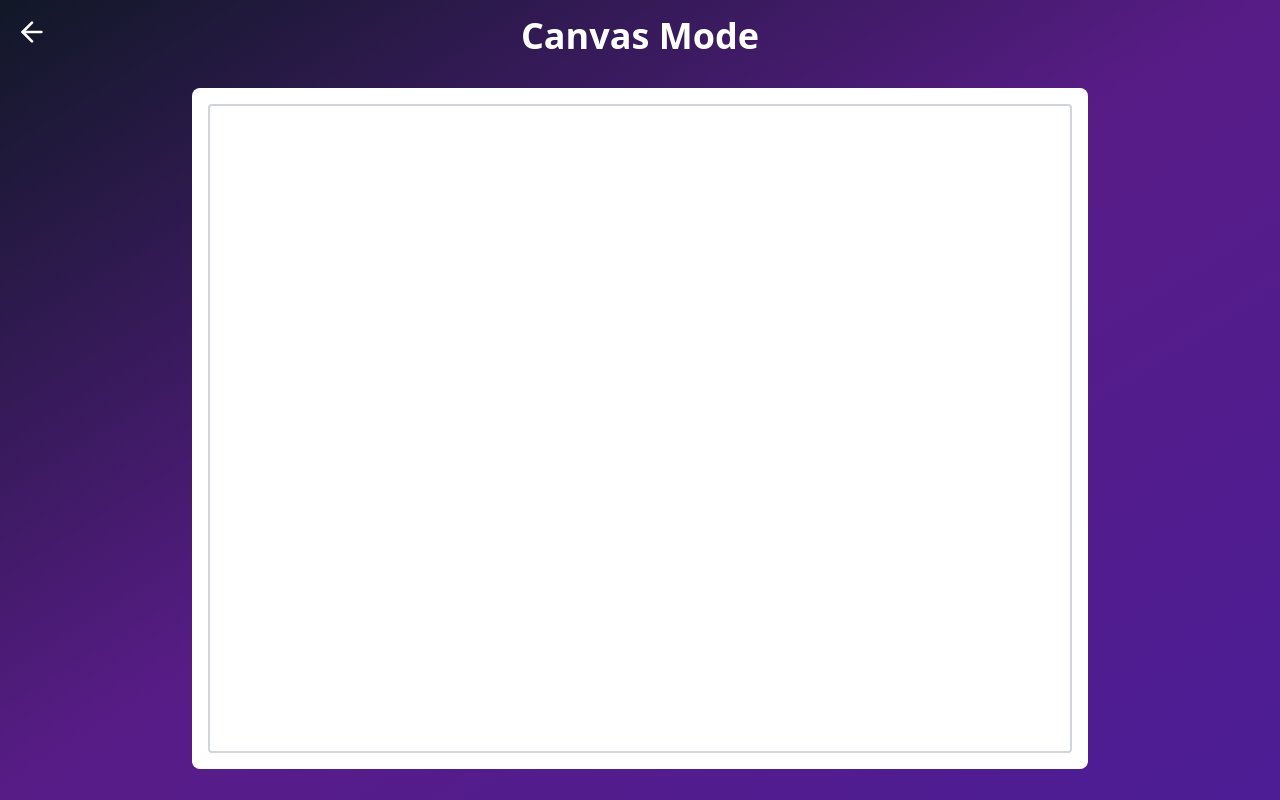
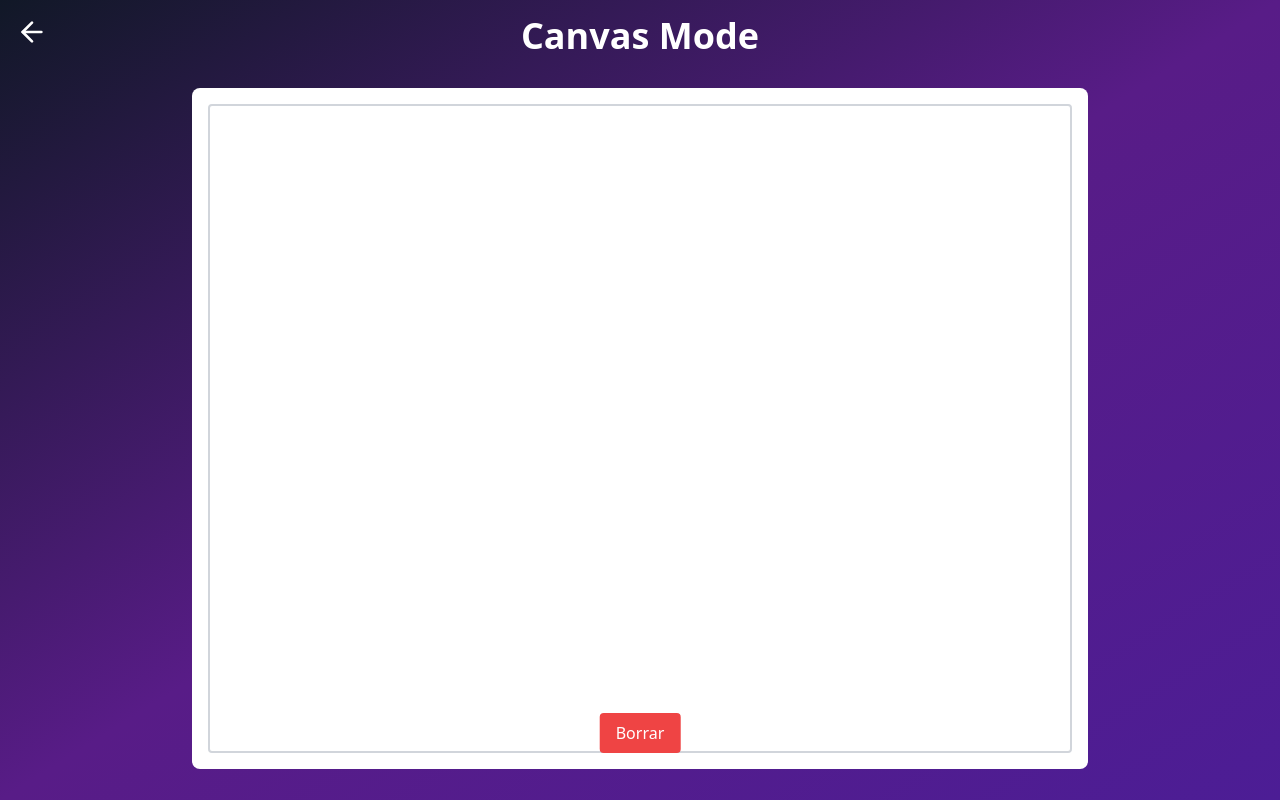
Before and after one commit to ynoacamino/IHC-project-2, a React (Vite) app in the folder frontend/: page /#/canvas in a window 1280 px wide. Built offline with nearby package versions, Linux system fonts and the light colour scheme; no server answers.

Commit message:
Boton borrar falta que funcione con la detección de colroes, y poder eligir colores

```diff
--- a/frontend/src/components/page/Canvas.tsx
+++ b/frontend/src/components/page/Canvas.tsx
@@ -51,7 +51,6 @@ const Canvas = () => {
       const g = data[i + 1];
       const b = data[i + 2];
 
-      // Detectar color negro: valores de RGB bajos
       if (r < 50 && g < 50 && b < 50) {
         const x = (i / 4) % width;
         const y = Math.floor((i / 4) / width);
@@ -63,7 +62,6 @@ const Canvas = () => {
       const centerX = blackPixels.reduce((sum, pixel) => sum + pixel.x, 0) / blackPixels.length;
       const centerY = blackPixels.reduce((sum, pixel) => sum + pixel.y, 0) / blackPixels.length;
 
-      // Si estamos dibujando, conectamos el punto anterior con el actual
       if (isDrawingRef.current) {
         const drawingCanvas = drawingCanvasRef.current;
         const drawingCtx = drawingCanvas.getContext('2d');
@@ -72,18 +70,16 @@ const Canvas = () => {
         drawingCtx.lineCap = 'round'; // Bordes redondeados
         drawingCtx.strokeStyle = 'red'; // Color del lápiz
 
-        // Dibujar en el canvas de dibujo
         drawingCtx.beginPath();
         drawingCtx.moveTo(lastPositionRef.current.x, lastPositionRef.current.y);
         drawingCtx.lineTo(centerX, centerY);
         drawingCtx.stroke();
       }
 
-      // Dibujar un círculo en el canvas principal
       const canvas = canvasRef.current;
       const ctx = canvas.getContext('2d');
       const area = blackPixels.length;
-      const radius = Math.sqrt(area / Math.PI); // Radio proporcional al área
+      const radius = Math.sqrt(area / Math.PI);
 
       ctx.beginPath();
       ctx.arc(centerX, centerY, radius, 0, Math.PI * 2);
@@ -91,12 +87,17 @@ const Canvas = () => {
       ctx.lineWidth = 2;
       ctx.stroke();
 
-      // Actualiza la última posición
       lastPositionRef.current = { x: centerX, y: centerY };
       isDrawingRef.current = true;
     } else {
       isDrawingRef.current = false; // No hay negro, no dibujamos
     }
+  };
+
+  const clearCanvas = () => {
+    const drawingCanvas = drawingCanvasRef.current;
+    const drawingCtx = drawingCanvas.getContext('2d');
+    drawingCtx.clearRect(0, 0, drawingCanvas.width, drawingCanvas.height); // Limpia el canvas de dibujo
   };
 
   return (
@@ -120,13 +121,18 @@ const Canvas = () => {
           >
             Canvas not supported
           </canvas>
-          {/* Canvas para dibujar */}
           <canvas
             ref={drawingCanvasRef}
             className="absolute top-0 left-0 w-full h-full"
             width="1200"
             height="900"
           />
+          {/* Botón para borrar */}
+          <div className="absolute bottom-4 left-1/2 transform -translate-x-1/2">
+            <button onClick={clearCanvas} className="bg-red-500 text-white px-4 py-2 rounded">
+              Borrar
+            </button>
+          </div>
         </div>
       </div>
     </div>
```
